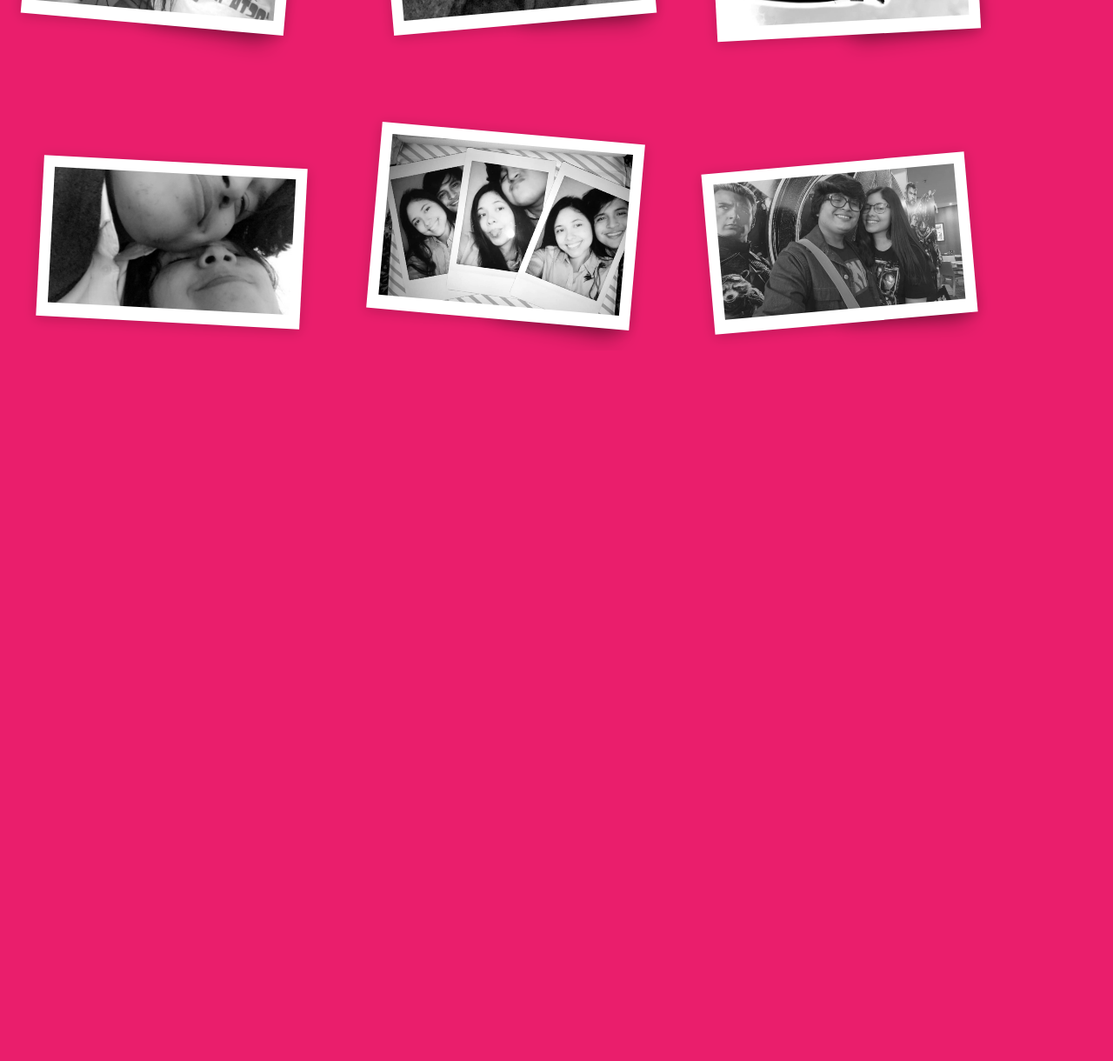
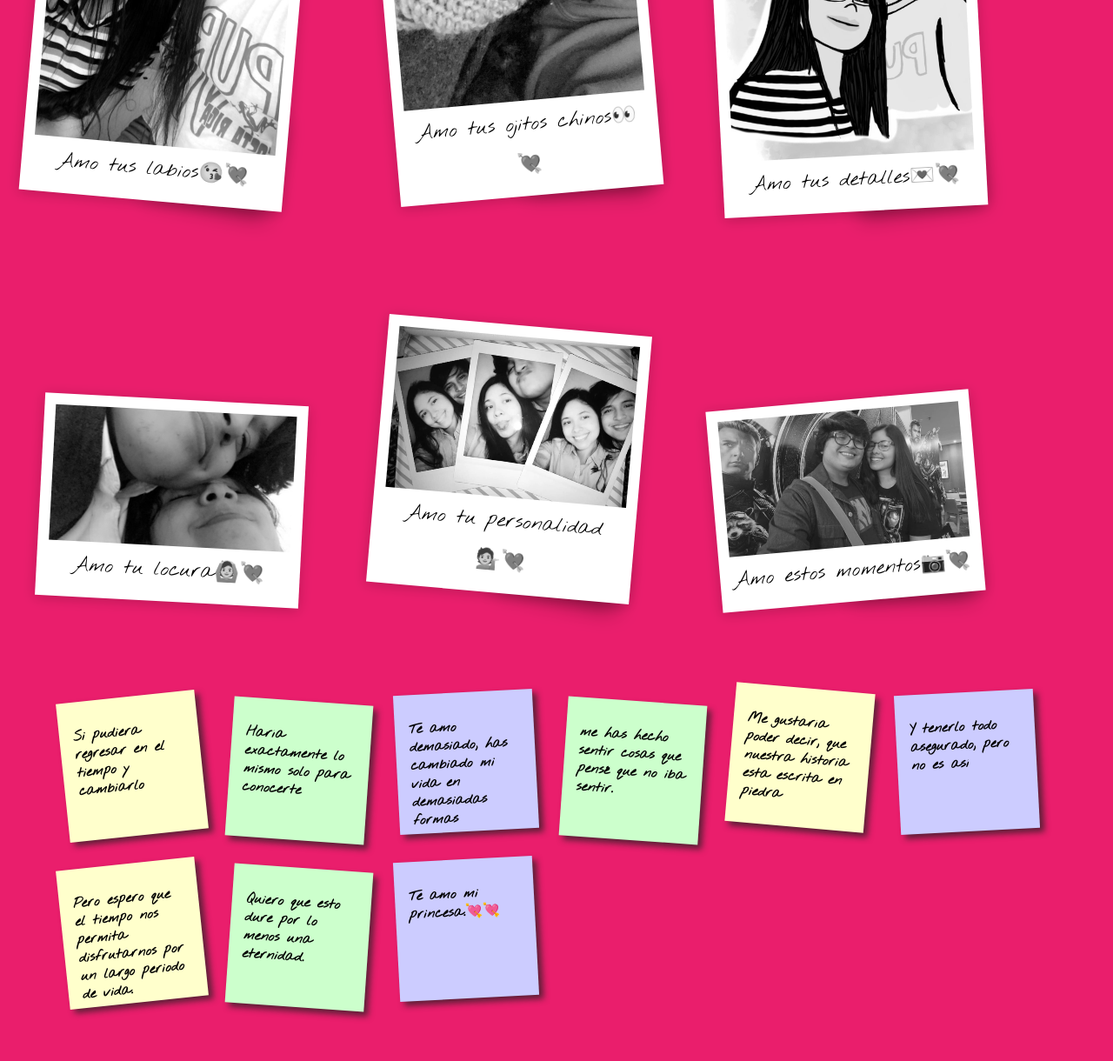
Before and after one commit to miltonmb/VickyProject, a plain HTML site: page index.html in a window 1280 px wide. Shown: the part 599-1819 px from the top of the page at 87% size. Before the commit the page ends 1002 px from the top, so only its background shows below. Drawn offline with nearby package versions, Linux system fonts and the light colour scheme.

Commit message:
almost ready

```diff
--- a/index.html
+++ b/index.html
@@ -5,14 +5,22 @@
     <meta charset="UTF-8">
     <meta name="viewport" content="width=device-width, initial-scale=1.0">
     <meta http-equiv="X-UA-Compatible" content="ie=edge">
+    <link href='http://fonts.googleapis.com/css?family=Nothing+You+Could+Do' rel='stylesheet' type='text/css'>
+    <script src="https://ajax.aspnetcdn.com/ajax/jQuery/jquery-3.4.1.min.js"></script>
     <title>Vicky Project</title>
+    <script>
+        $('audio').on('canplay', function () {
+            this.play();
+        });
+    </script>
+
     <style type="text/css">
         * {
             box-sizing: border-box;
         }
 
         body {
-            font-family: tahoma;
+            font-family: 'Nothing You Could Do';
             overflow-x: hidden;
             background-color: #ea1e6c;
         }
@@ -109,6 +117,7 @@
         .item:hover {
             filter: none;
             transform: scale(1, 1) rotate(0deg) !important;
+
             transition: all 0.35s;
         }
 
@@ -124,50 +133,228 @@
             box-shadow: 0 1rem 3rem rgba(0, 0, 0, 0.2);
             transition: all 0.35s;
         }
+
+        h2,
+        p {
+            font-size: 80%;
+            font-weight: normal;
+        }
+
+        ul,
+        li {
+            list-style: none;
+        }
+
+        ul {
+            overflow: hidden;
+            padding: 3em;
+        }
+
+        ul li a {
+            text-decoration: none;
+            color: #000;
+            background: #ffc;
+            display: block;
+            height: 10em;
+            width: 10em;
+            padding: 1em;
+            -moz-box-shadow: 5px 5px 7px rgba(33, 33, 33, 1);
+            -webkit-box-shadow: 5px 5px 7px rgba(33, 33, 33, .7);
+            box-shadow: 5px 5px 7px rgba(33, 33, 33, .7);
+            -moz-transition: -moz-transform .15s linear;
+            -o-transition: -o-transform .15s linear;
+            -webkit-transition: -webkit-transform .15s linear;
+        }
+
+        ul li {
+            margin: 1em;
+            float: left;
+        }
+
+        ul li h2 {
+            font-size: 100%;
+            font-weight: bold;
+            padding-bottom: 10px;
+        }
+
+        ul li p {
+            font-family: "Reenie Beanie", arial, sans-serif;
+            font-size: 180%;
+        }
+
+        ul li a {
+            -webkit-transform: rotate(-6deg);
+            -o-transform: rotate(-6deg);
+            -moz-transform: rotate(-6deg);
+        }
+
+        ul li:nth-child(even) a {
+            -o-transform: rotate(4deg);
+            -webkit-transform: rotate(4deg);
+            -moz-transform: rotate(4deg);
+            position: relative;
+            top: 5px;
+            background: #cfc;
+        }
+
+        ul li:nth-child(3n) a {
+            -o-transform: rotate(-3deg);
+            -webkit-transform: rotate(-3deg);
+            -moz-transform: rotate(-3deg);
+            position: relative;
+            top: -5px;
+            background: #ccf;
+        }
+
+        ul li:nth-child(5n) a {
+            -o-transform: rotate(5deg);
+            -webkit-transform: rotate(5deg);
+            -moz-transform: rotate(5deg);
+            position: relative;
+            top: -10px;
+        }
+
+        ul li a:hover,
+        ul li a:focus {
+            box-shadow: 10px 10px 7px rgba(0, 0, 0, .7);
+            -moz-box-shadow: 10px 10px 7px rgba(0, 0, 0, .7);
+            -webkit-box-shadow: 10px 10px 7px rgba(0, 0, 0, .7);
+            -webkit-transform: scale(1.25);
+            -moz-transform: scale(1.25);
+            -o-transform: scale(1.25);
+            position: relative;
+            z-index: 5;
+        }
+
+        ol {
+            text-align: center;
+        }
+
+        ol li {
+            display: inline;
+            padding-right: 1em;
+        }
+
+        ol li a {
+            color: #fff;
+        }
+
+        .title{
+            border-style: dashed;
+            border-color: #fff;
+            border-radius: 29px;
+            margin: auto;
+            width: 430px;
+        }
+
+
     </style>
 </head>
 
 <body>
-
+    <iframe src="This.mp3" allow="autoplay" style="display:none" id="iframeAudio">
+    </iframe>
+    <div class="title">
+            <h1 align="center">💘Our Love Story Board💘</h1>
+        </div>
     <div class="wrapper">
         <div class="item">
             <div class="polaroid">
                 <img src="images/n1.jpg" alt="">
-                <div class="caption"></div>
+                <div class="caption">
+                    Amo tus labios😘💘
+                </div>
             </div>
         </div>
         <div class="item">
             <div class="polaroid">
                 <img src="images/n2.jpg" alt="">
-                <div class="caption"></div>
+                <div class="caption">
+                    Amo tus ojitos chinos👀💘
+                </div>
             </div>
         </div>
 
         <div class="item">
             <div class="polaroid">
                 <img src="images/n3.jpg" alt="">
-                <div class="caption"></div>
+                <div class="caption">
+                    Amo tus detalles💌💘
+                </div>
             </div>
         </div>
         <div class="item">
             <div class="polaroid">
                 <img src="images/n4.jpg" alt="">
-                <div class="caption"></div>
+                <div class="caption">
+                    Amo tu locura🙆‍💘
+                </div>
             </div>
         </div>
         <div class="item">
             <div class="polaroid">
                 <img src="images/n5.jpg" alt="">
-                <div class="caption"></div>
+                <div class="caption">
+                    Amo tu personalidad💁‍💘
+                </div>
             </div>
         </div>
         <div class="item">
-                <div class="polaroid">
-                    <img src="images/n6.jpg" alt="">
-                    <div class="caption"></div>
+            <div class="polaroid">
+                <img src="images/n6.jpg" alt="">
+                <div class="caption">
+                    Amo estos momentos📷💘
                 </div>
             </div>
+        </div>
     </div>
+    <ul>
+        <li>
+            <a href="">
+                <h2>Si pudiera regresar en el tiempo y cambiarlo</h2>
+            </a>
+        </li>
+        <li>
+            <a href="https://ask.fm/Victoriaarubi/answers/145885694849?utm_source=fb_share_ar&shareBy=MiltonJoelMartinez&utm_campaign=ui_v3#_=_">
+                <h2>Haría exactamente lo mismo solo para conocerte</h2>
+            </a>
+        </li>
+        <li>
+            <a href="">
+                <h2>Te amo demasiado, has cambiado mi vida en demasiadas formas</h2>
+            </a>
+        </li>
+        <li>
+            <a href="https://www.instagram.com/p/Bu1ieC7BBYLgOVSHFjRLl8r3tKC-K9SUdbwi2Q0/">
+                <h2>me has hecho sentir cosas que pensé que no iba sentir.</h2>
+            </a>
+        </li>
+        <li>
+            <a href="">
+                <h2>Me gustaría poder decir, que nuestra historia esta escrita en piedra</h2>
+            </a>
+        </li>
+        <li>
+            <a href="">
+                <h2>Y tenerlo todo asegurado, pero no es así</h2>
+            </a>
+        </li>
+        <li>
+            <a href="">
+                <h2>Pero espero que el tiempo nos permita disfrutarnos por un largo periodo de vida.</h2>
+            </a>
+        </li>
+        <li>
+            <a href="https://www.instagram.com/p/BpVoMDrFv6cV2caUp43GxbDGWSUghdWq-IgGlE0/">
+                <h2>Quiero que esto dure por lo menos una eternidad.</h2>
+            </a>
+        </li>
+        <li>
+            <a href="https://www.youtube.com/watch?v=QsRhHEIn0Nw">
+                <h2>Te amo mi princesa.💘💘</h2>
+            </a>
+        </li>
+    </ul>
 
 </body>
 
```
Also changed, not shown: 1 other file.
